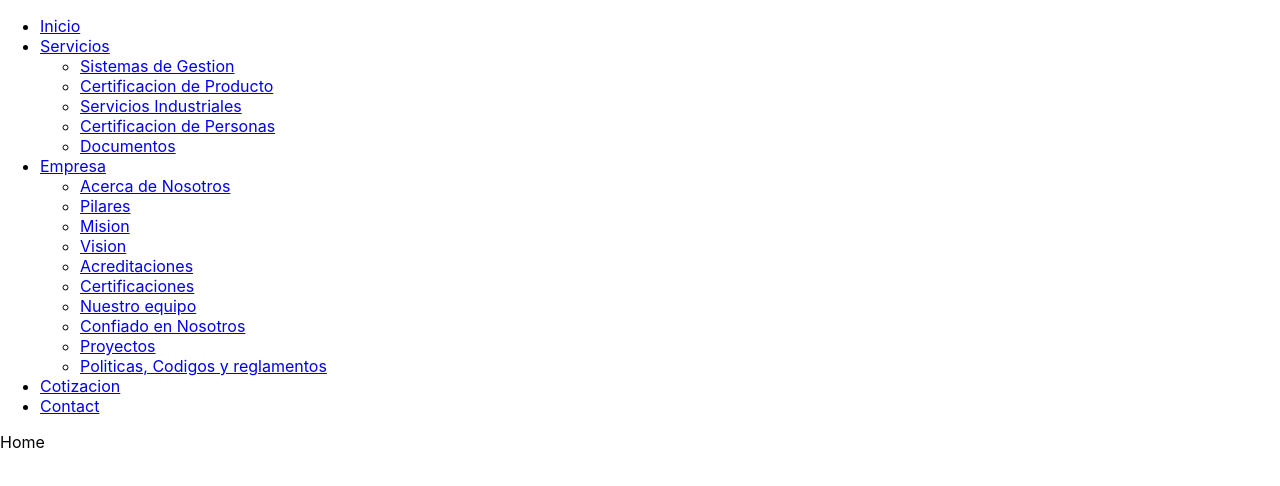
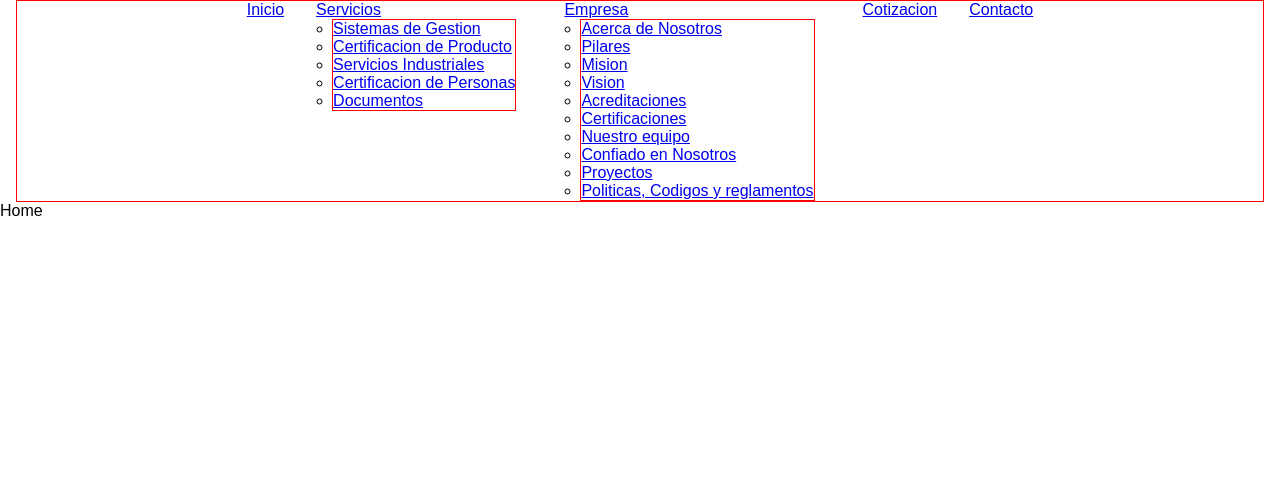
Before and after one commit to jans027/itic, a React (Create React App) app: page /Home in a window 1280 px wide. Shown: the top 486 px of the page. Built offline with nearby package versions, Linux system fonts and the light colour scheme.

Commit message:
enlasando styled components

```diff
--- a/src/App.js
+++ b/src/App.js
@@ -1,6 +1,6 @@
 import React, { Component } from 'react';
 import { BrowserRouter as Router,  Navigate, Route, Routes } from 'react-router-dom';
-// import About from './components/About';
+import GlobalStyles from "./styles/GlobalStyles";
 import Home from './components/Home';
 import Contact from './components/Contact';
 import Producto from './components/Producto';
@@ -25,6 +25,7 @@ import NavBar from './components/Navbar';
 function App() {
   return (
     <div className="App">
+      <GlobalStyles/>
       <Router>
         {/* <nav>
           <ul>
--- a/src/components/NavBar.jsx
+++ b/src/components/NavBar.jsx
@@ -1,17 +1,18 @@
 import React from 'react'
 import { Link } from 'react-router-dom';
+import { StiledMenu, StyledNav } from '../styles/NavBar';
 
 const NavBar = () => {
     return (
-        <nav>
+        <StyledNav>
             <ul>
-                <li>
+                <span>
                     <Link to="/home">Inicio</Link>
-                </li>
+                </span>
 
-                <li>
+                <span>
                     <Link to="/about">Servicios</Link>
-                    <ul>
+                    <StiledMenu>
                         <li>
                             <Link to="/servicios/gestion">Sistemas de Gestion</Link>
                         </li>
@@ -27,12 +28,12 @@ const NavBar = () => {
                         <li>
                             <Link to="/servicios/documentos">Documentos</Link>
                         </li>
-                    </ul>
-                </li>
+                    </StiledMenu>
+                </span>
 
-                <li>
+                <span>
                     <Link to="/about">Empresa</Link>
-                    <ul>
+                    <StiledMenu>
                         <li>
                             <Link to="/empresa/nosotros">Acerca de Nosotros</Link>
                         </li>
@@ -63,18 +64,18 @@ const NavBar = () => {
                         <li>
                             <Link to="/empresa/politicas">Politicas, Codigos y reglamentos</Link>
                         </li>
-                    </ul>
-                </li>
+                    </StiledMenu>
+                </span>
 
-                <li>
+                <span>
                     <Link to="/cotizacion">Cotizacion</Link>
-                </li>
+                </span>
 
-                <li>
-                    <Link to="/contact">Contact</Link>
-                </li>
+                <span>
+                    <Link to="/contact">Contacto</Link>
+                </span>
             </ul>
-        </nav>
+        </StyledNav>
     )
 }
 
--- /dev/null
+++ b/src/styles/GlobalStyles.js
@@ -0,0 +1,13 @@
+import { createGlobalStyle } from "styled-components";
+
+const GlobalStyles = createGlobalStyle`
+    * {
+    margin:  0;
+    padding: 0;
+    box-sizing: border-box;
+    font-family: 'Poppins', sans-serif;
+    font-size: 16px;
+}
+`;
+
+export default GlobalStyles;
--- a/src/styles/NavBar.js
+++ b/src/styles/NavBar.js
@@ -2,45 +2,19 @@ import React from "react";
 import styled from 'styled-components';
 
 export const StyledNav = styled.nav`
-    display: flex;
-    justify-content: center;
-    border: 1px solid red;
+    span{
+        /* border: 1px solid red; */
+        margin: 0 1em 0 1em;
+    }
     ul {
-        list-style: none;
-        padding: 0;
-        margin: 0;
         display: flex;
-        justify-content: space-between;
+        justify-content: center;
+        border: 1px solid red;
+        margin: 0 1em 0 1em;
     }
 `;
 
-export const StyledLi = styled.li`
-    &:hover {
-        background-color: lightgray;
-    }
-    ul{
-        /* display: ${(props => (props.showSubmenu === true ? "block" : "none"))}; */
-        position: absolute;
-        background-color: lightgray;
-        a {
-        display: block;
-        padding: 10px;
-        text-decoration: none;
-        color: black;
-        &:hover {
-            background-color: gray;
-            color: white;
-            }
-        }
-    }
+export const StiledMenu = styled.ul`
+    display: flex;
+    flex-direction: column;
 `;
-
-export const StyledA = styled.a`
-    display: block;
-    padding: 10px;
-    text-decoration: none;
-    color: black;
-    &:hover {
-        color: white;
-    }
-`;
```
